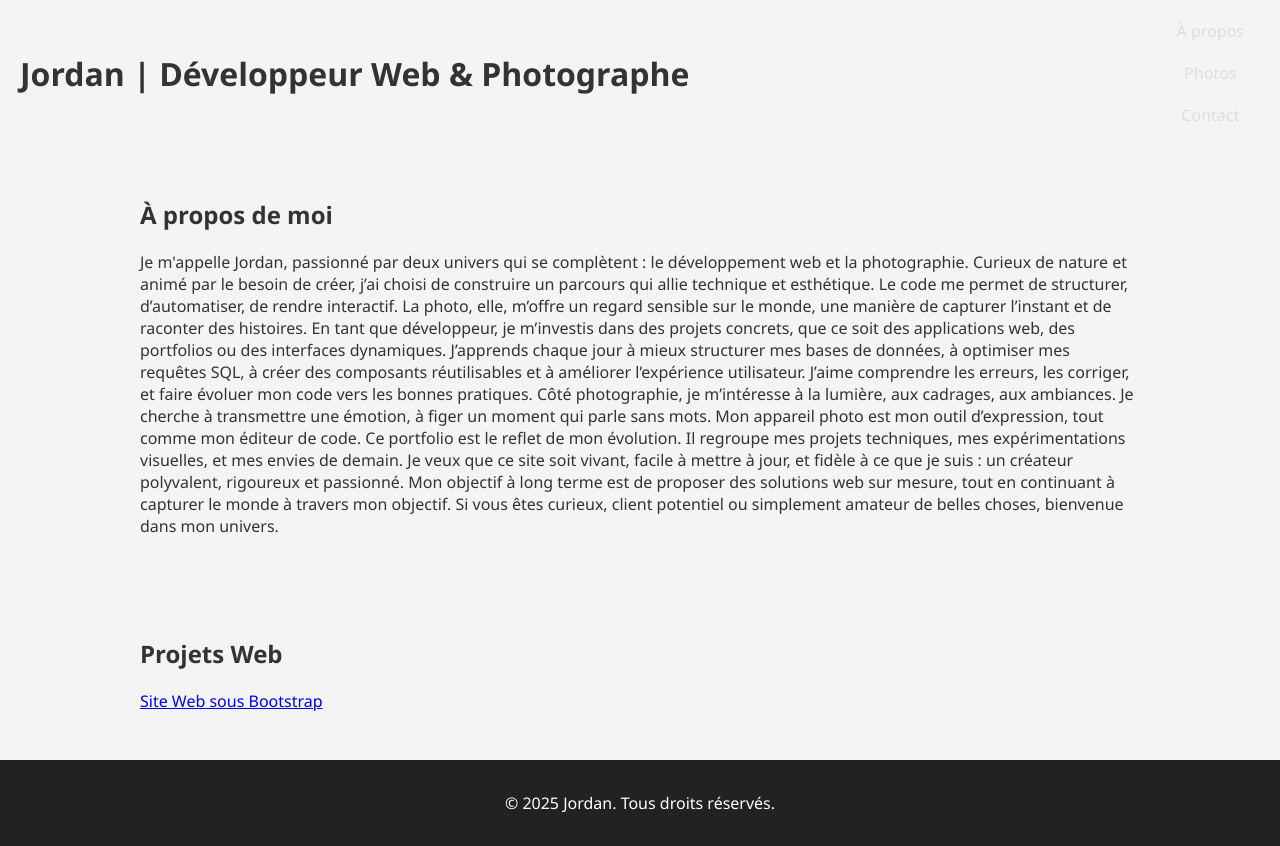
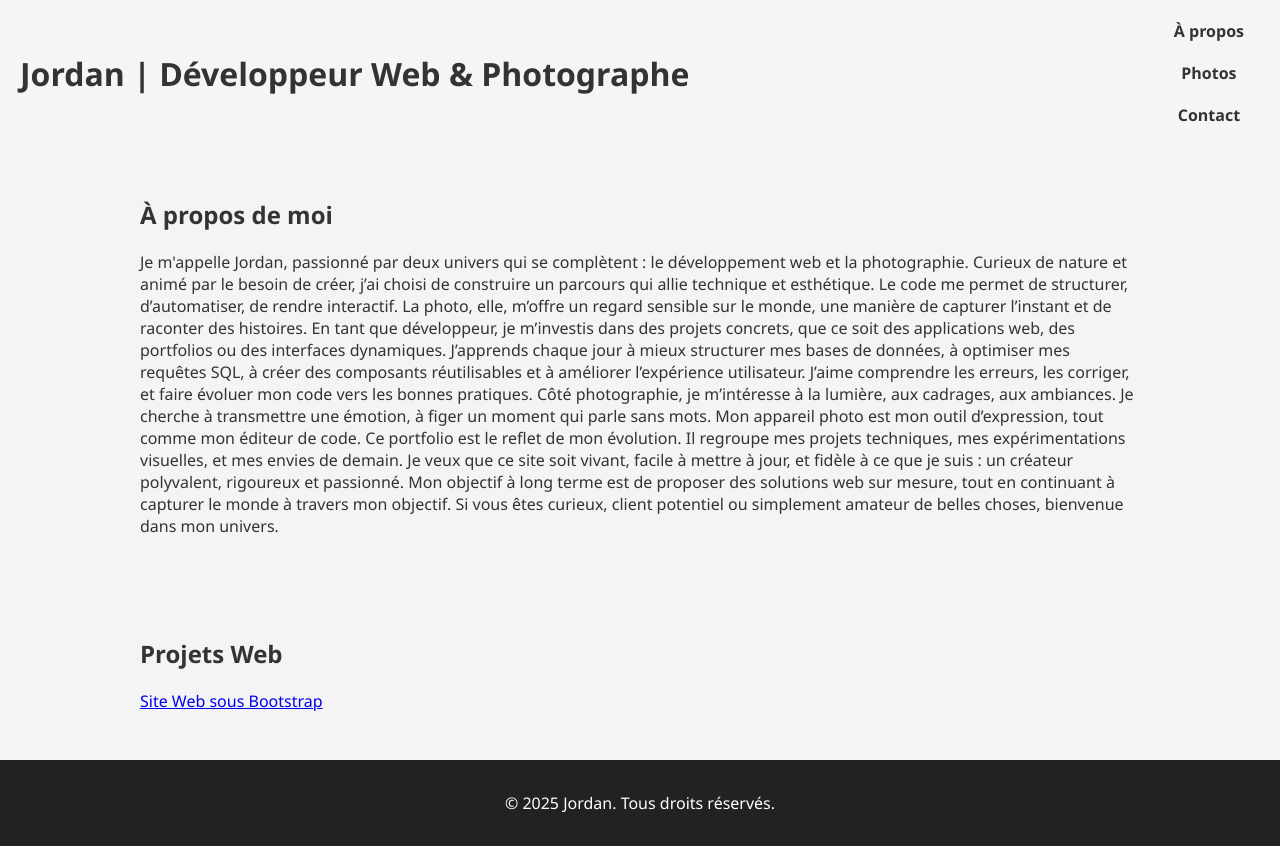
Before and after one commit to JordanValente/mon-portfolio, a plain HTML site: page index.html in a window 1280 px wide. Drawn offline with Linux system fonts and the light colour scheme.

Commit message:
Ton messagede commit

```diff
--- a/style.css
+++ b/style.css
@@ -9,12 +9,18 @@ body {
   display: flex;
   gap: 20px;
 }
+.nav-links a {
+  text-decoration: none;
+  color: #333;
+  font-weight: bold;
+}
 header {
   display: flex;
   justify-content: space-between;
   align-items: center;
+  flex-wrap: wrap;
   padding: 20px;
-  flex-wrap: wrap;
+  background-color: #f5f5f5;
 }
 .hamburger {
   display: none;
@@ -99,11 +105,12 @@ nav {
     text-align: center;
     margin-top: 10px;
   }
+
   .nav-links.active {
     display: flex;
   }
+
   .hamburger {
     display: block;
   }
-
 }
```
